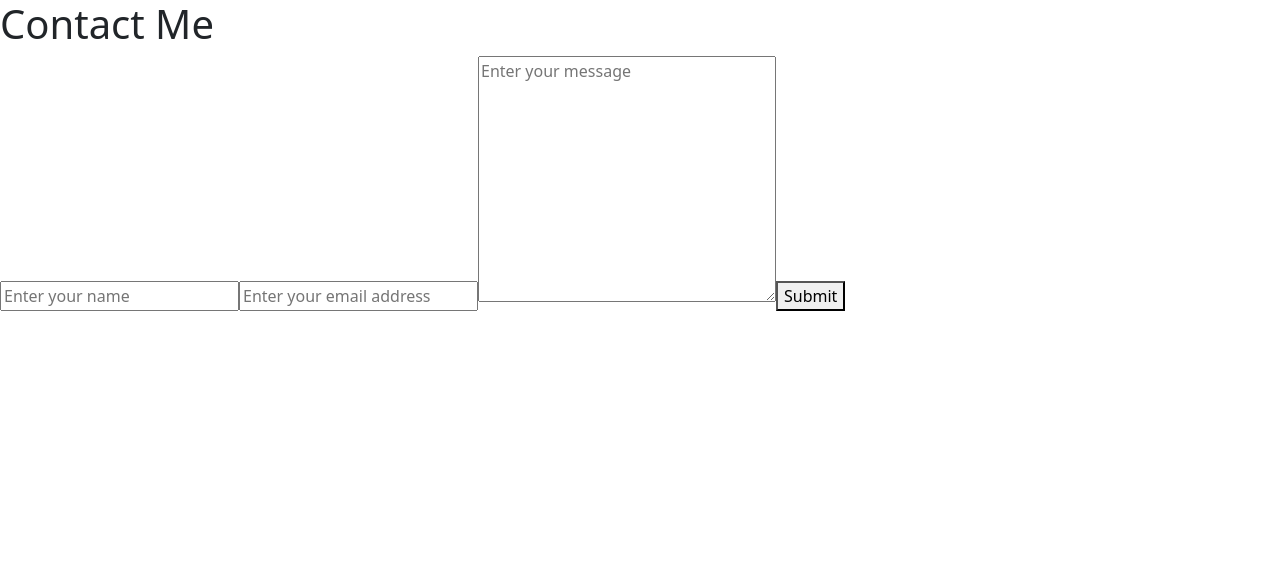
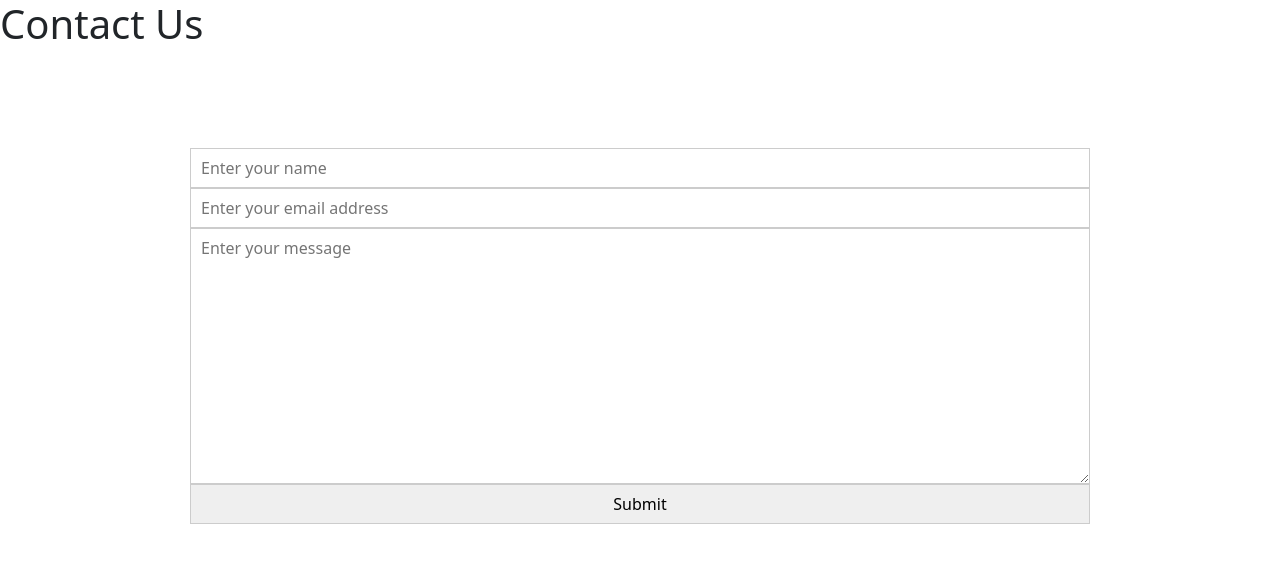
Before and after one commit to eula-snow/makeup_app, a React (Create React App) app: page /contact in a window 1280 px wide. Shown: the top 562 px of the page. Built offline with nearby package versions, Linux system fonts and the light colour scheme.

Commit message:
contact form

```diff
--- a/src/components/Contact.js
+++ b/src/components/Contact.js
@@ -1,4 +1,6 @@
-import { useState } from 'react'
+import { useState } from 'react';
+import "./Contact.css";
+
 
 function Contact() {
   const [success, setSuccess] = useState(false);
@@ -50,7 +52,7 @@ function Contact() {
   };
   return (
     <>
-      <h1 id='contactMe'> Contact Me</h1>
+      <h1 id='contactMe'> Contact Us</h1>
 
 
       <form onSubmit={handleSubmit}>
```
